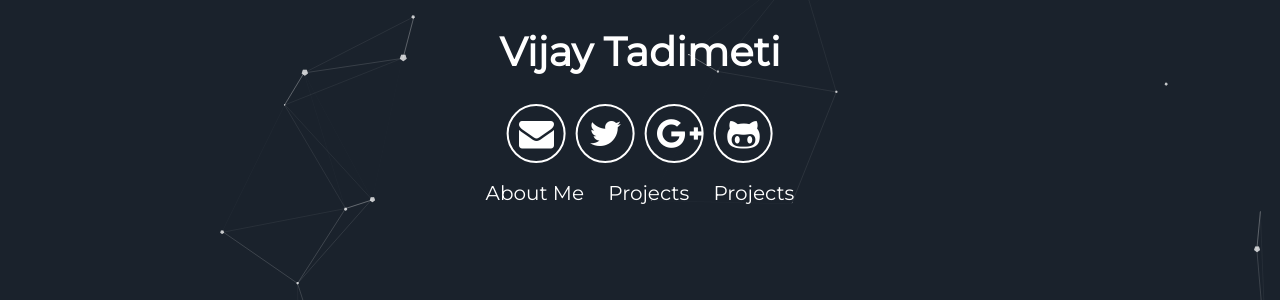
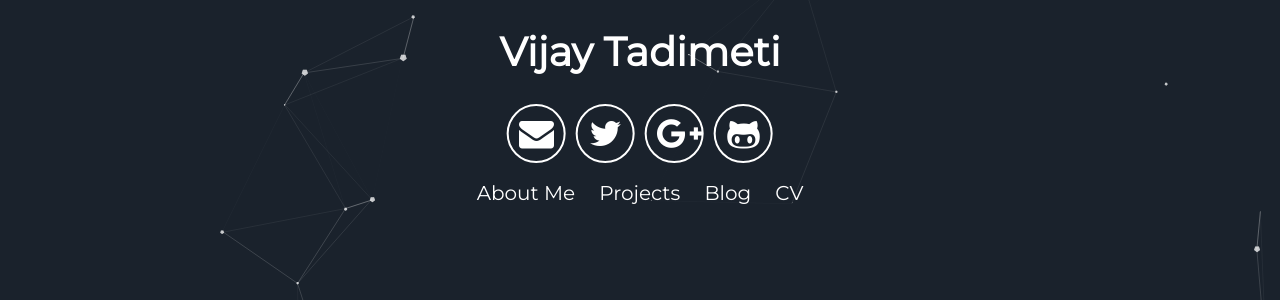
Before and after one commit to vijayvardhan94/laughing-octo-barnacle, a Jekyll site: the page built from index.html, in a window 1280 px wide and 900 px high. Shown: the part 370-670 px from the top of the window. Built offline with Jekyll 4.4.1, drawn with Linux system fonts in a browser that asks for light colours.

Commit message:
commit 6

```diff
--- a/_includes/header.html
+++ b/_includes/header.html
@@ -12,7 +12,8 @@
       <div class="header-links">
         <a class="link" href="#about" data-scroll>About Me</a>
         <a class="link" href="#projects" data-scroll>Projects</a>
-        <a class="link" href="#projects" data-scroll>Projects</a>
+        <a class="link" href="#projects" data-scroll>Blog</a>
+        <a class="link" href="#projects" data-scroll>CV</a>
       </div>
   </div>
   <a class="down" href="#about" data-scroll><i class="icon fa fa-chevron-down" aria-hidden="true"></i></a>
```
